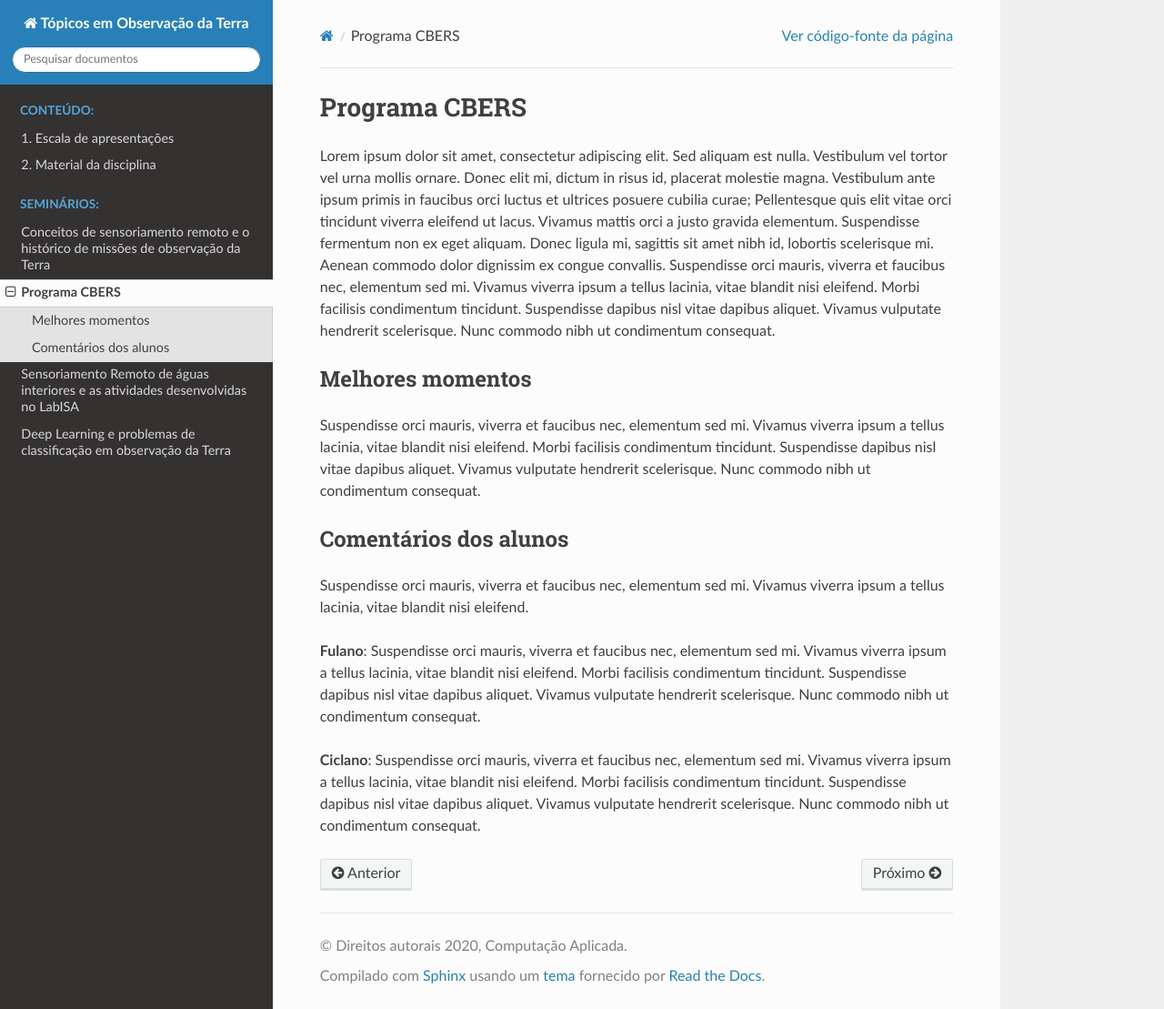
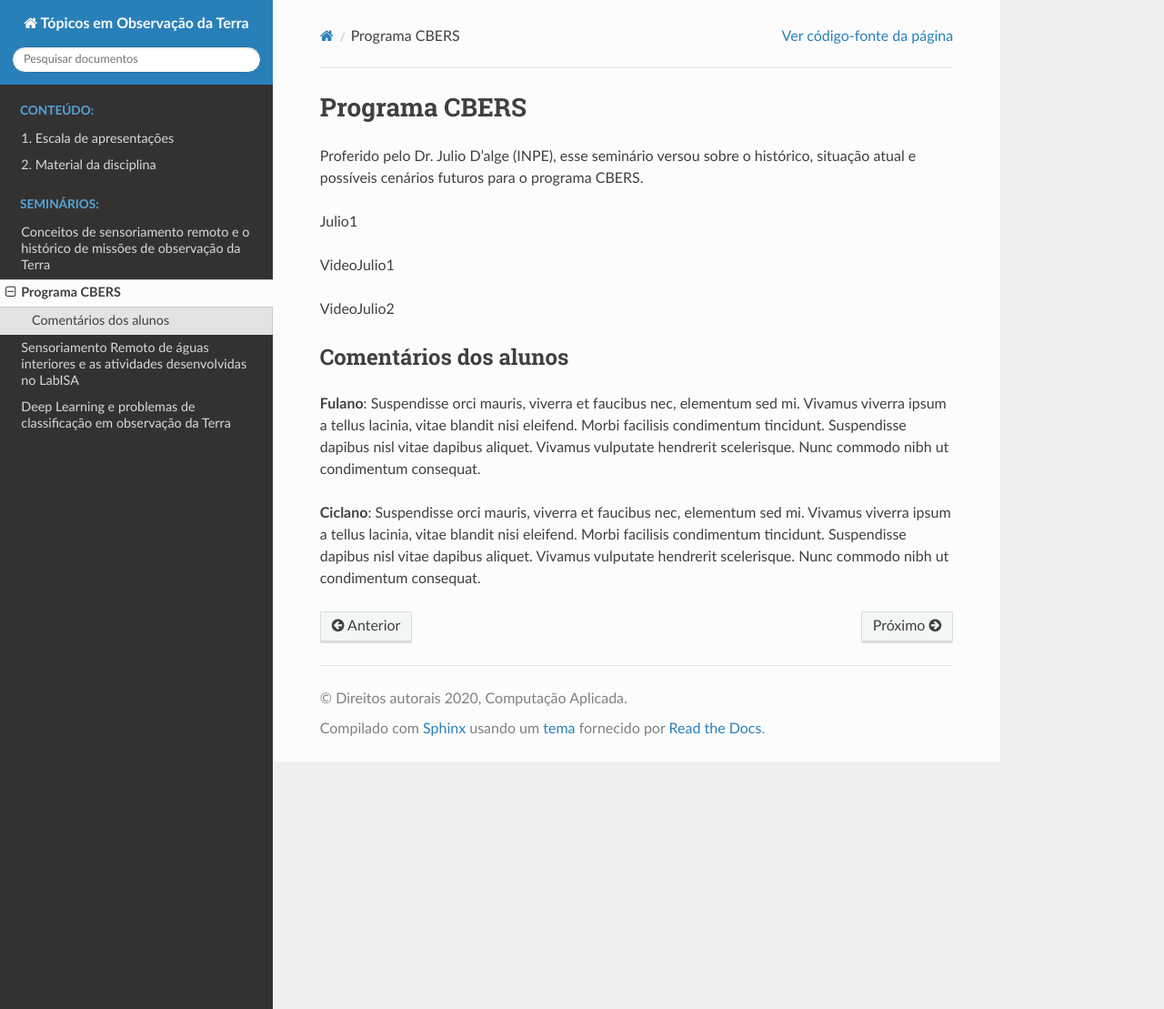
Before and after one commit to CAP-378/cap-378-site, a Sphinx documentation site: the page built from source/seminarios/julio.rst, in a window 1280 px wide and 1109 px high. Shown: the whole window at 91% size. Built offline with Sphinx 7.4.7 and the Read the Docs theme 2.0.0, drawn with Linux system fonts in a browser that asks for light colours.

Commit message:
Update julio.rst

```diff
--- a/source/seminarios/julio.rst
+++ b/source/seminarios/julio.rst
@@ -1,18 +1,20 @@
 Programa CBERS
 ================
 
-Lorem ipsum dolor sit amet, consectetur adipiscing elit. Sed aliquam est nulla. Vestibulum vel tortor vel urna mollis ornare. Donec elit mi, dictum in risus id, placerat molestie magna. Vestibulum ante ipsum primis in faucibus orci luctus et ultrices posuere cubilia curae; Pellentesque quis elit vitae orci tincidunt viverra eleifend ut lacus. Vivamus mattis orci a justo gravida elementum. Suspendisse fermentum non ex eget aliquam. Donec ligula mi, sagittis sit amet nibh id, lobortis scelerisque mi. Aenean commodo dolor dignissim ex congue convallis. Suspendisse orci mauris, viverra et faucibus nec, elementum sed mi. Vivamus viverra ipsum a tellus lacinia, vitae blandit nisi eleifend. Morbi facilisis condimentum tincidunt. Suspendisse dapibus nisl vitae dapibus aliquet. Vivamus vulputate hendrerit scelerisque. Nunc commodo nibh ut condimentum consequat.
+Proferido pelo Dr. Julio D'alge (INPE), esse seminário versou sobre o histórico, situação atual e possíveis cenários futuros para o programa CBERS.
 
-Melhores momentos
-------------------
 
-Suspendisse orci mauris, viverra et faucibus nec, elementum sed mi. Vivamus viverra ipsum a tellus lacinia, vitae blandit nisi eleifend. Morbi facilisis condimentum tincidunt. Suspendisse dapibus nisl vitae dapibus aliquet. Vivamus vulputate hendrerit scelerisque. Nunc commodo nibh ut condimentum consequat.
+Julio1
+
+VideoJulio1
+
+VideoJulio2
+
+
 
 Comentários dos alunos
 -----------------------
 
-Suspendisse orci mauris, viverra et faucibus nec, elementum sed mi. Vivamus viverra ipsum a tellus lacinia, vitae blandit nisi eleifend.
-
 **Fulano**: Suspendisse orci mauris, viverra et faucibus nec, elementum sed mi. Vivamus viverra ipsum a tellus lacinia, vitae blandit nisi eleifend. Morbi facilisis condimentum tincidunt. Suspendisse dapibus nisl vitae dapibus aliquet. Vivamus vulputate hendrerit scelerisque. Nunc commodo nibh ut condimentum consequat.
 
 **Ciclano**: Suspendisse orci mauris, viverra et faucibus nec, elementum sed mi. Vivamus viverra ipsum a tellus lacinia, vitae blandit nisi eleifend. Morbi facilisis condimentum tincidunt. Suspendisse dapibus nisl vitae dapibus aliquet. Vivamus vulputate hendrerit scelerisque. Nunc commodo nibh ut condimentum consequat.
```
